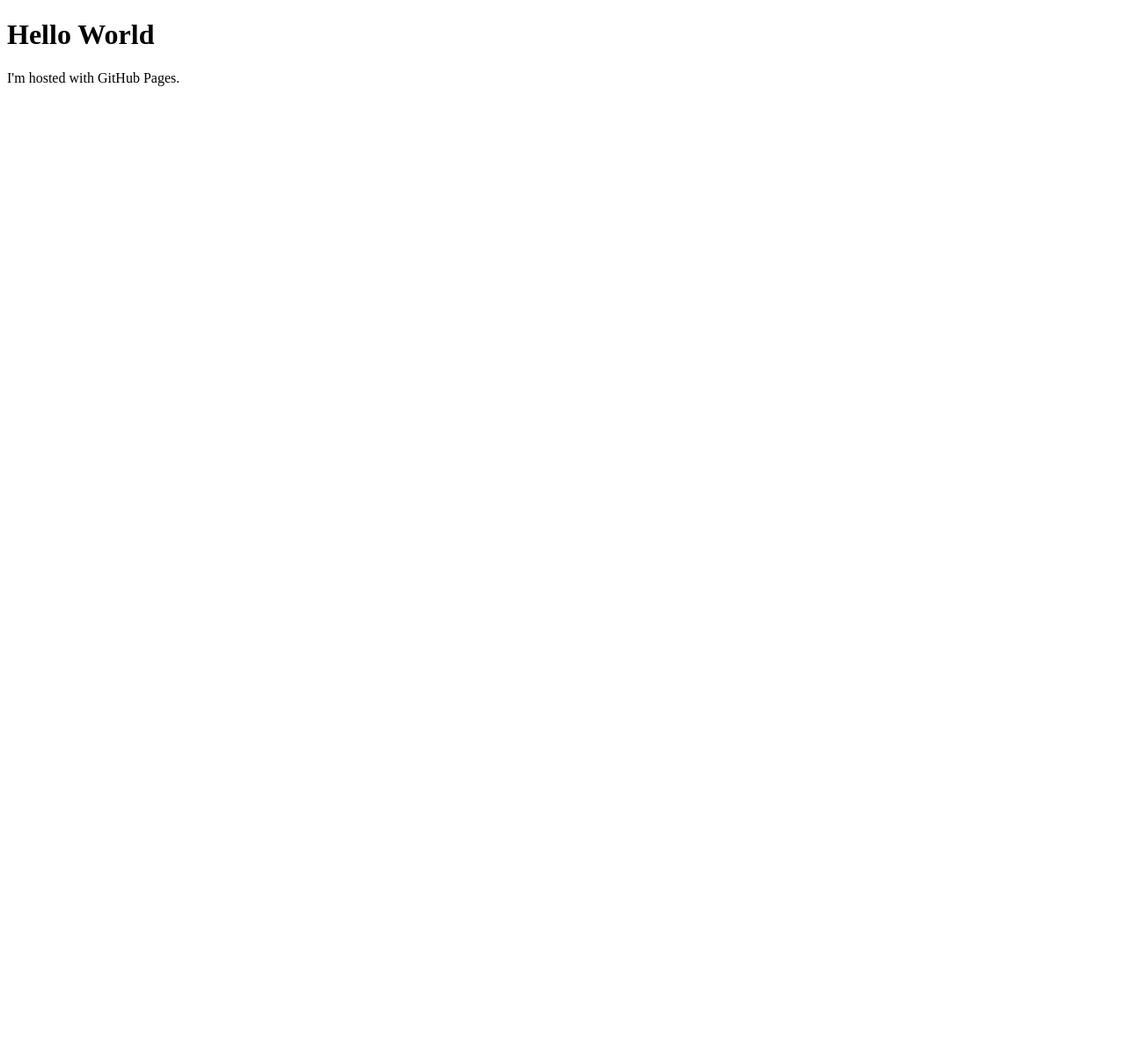
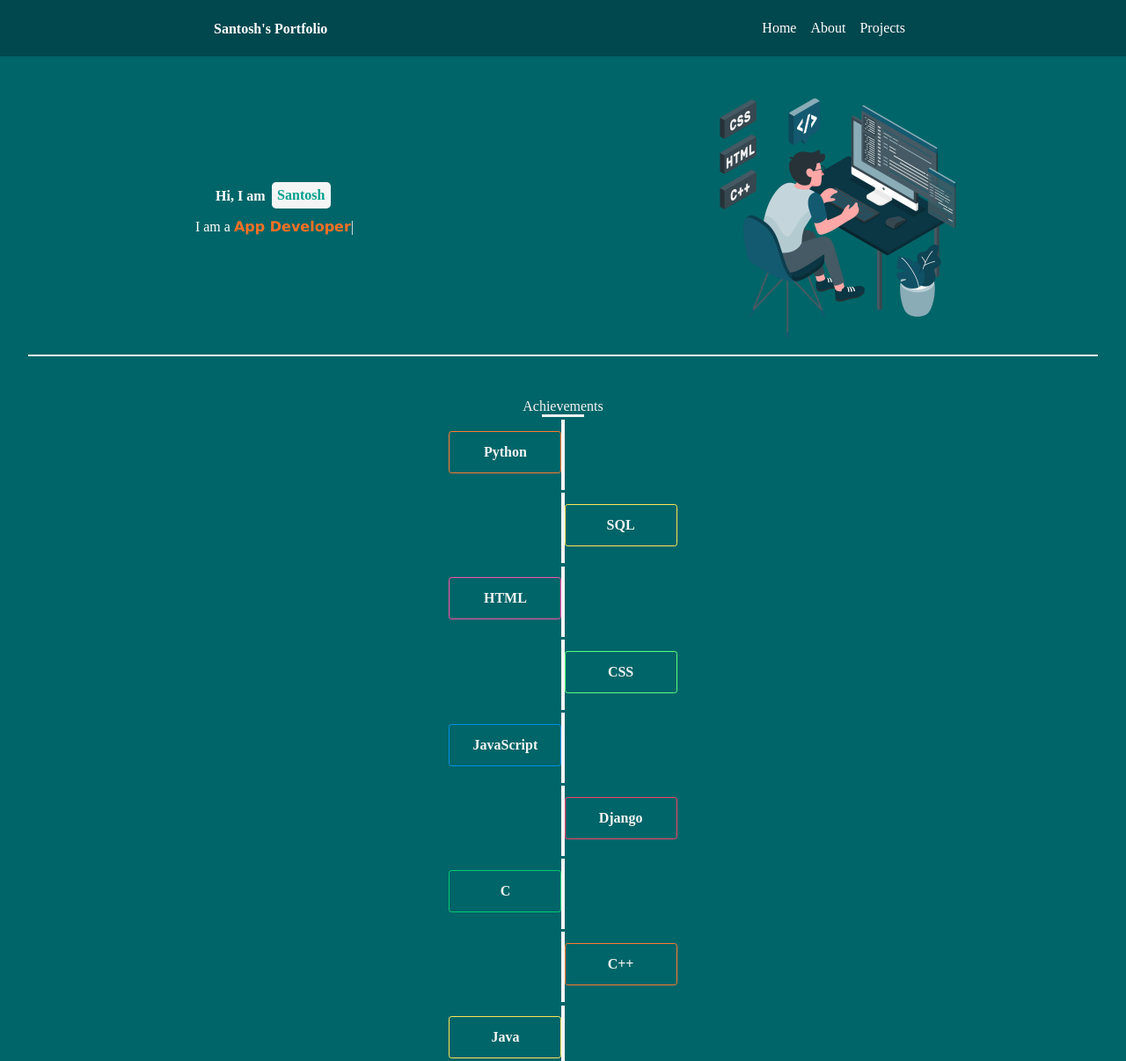
Before and after one commit to i-santosh/i-santosh.github.io, a plain HTML site: page index.html in a window 1280 px wide. Shown: the top 1206 px of the page at 88% size. Before the commit the page ends 800 px from the top, so only its background shows below. Drawn offline with nearby package versions, Linux system fonts and the light colour scheme.

Commit message:
Add files via upload

```diff
--- a/index.html
+++ b/index.html
@@ -1,7 +1,99 @@
-<!DOCTYPE html>
-<html>
+<!doctype html>
+<html lang="en">
+<head>
+    <meta charset="utf-8">
+    <meta name="viewport" content="width=device-width, initial-scale=1">
+    <title>Santosh - Dev Portfolio</title>
+    <script src="https://cdn.jsdelivr.net/npm/typed.js@2.0.11/lib/typed.min.js"></script>
+    <link rel="stylesheet" href="style.css">
+</head>
+
 <body>
-<h1>Hello World</h1>
-<p>I'm hosted with GitHub Pages.</p>
+
+    <header>
+        <nav>
+            <div class="leftnav">
+                <b>Santosh's Portfolio</b>
+            </div>
+            <div class="rightnav">
+                <ul>
+                    <li><a href="">Home</a></li>
+                    <li><a href="about">About</a></li>
+                    <li><a href="projects">Projects</a></li>
+                </ul>
+            </div>
+        </nav>
+    </header>
+
+    <main>
+        <section class="mainsection">
+            <section class="leftsec">
+                <div class="aboutme">
+                    <h4>Hi, I am <span class="purple">Santosh</span></h4>
+                </div>
+                <div class="passion">
+                    <span>I am a</span>
+                    <span id="typed-text"></span>
+                </div>
+            </section>
+            <section class="rightsec">
+                <img src="dev.png" alt="" class="devimg">
+            </section>
+        </section>
+        <hr class="divider">
+
+        <section class="milestones">
+            <div class="topic">
+                Achievements
+            </div>
+            <div class="milestoneline"></div>
+            <div class="ms orange">
+                <span class="achievementsLeft orange">Python</span>
+            </div>
+            <div class="ms">
+                <span class="achievementsRight yellow">SQL</span>
+            </div>
+            <div class="ms">
+                <span class="achievementsLeft pink">HTML</span>
+            </div>
+            <div class="ms">
+                <span class="achievementsRight green">CSS</span>
+            </div>
+            <div class="ms">
+                <span class="achievementsLeft blue">JavaScript</span>
+            </div>
+            <div class="ms">
+                <span class="achievementsRight red">Django</span>
+            </div>
+            <div class="ms">
+                <span class="achievementsLeft white">C</span>
+            </div>
+            <div class="ms">
+                <span class="achievementsRight orange">C++</span>
+            </div>
+            <div class="ms">
+                <span class="achievementsLeft yellow">Java</span>
+            </div>
+
+        </section>
+
+    </main>
+
+    <footer>
+        <div class="foot">
+            <span> &copy; <span id="cYear"></span> i-santosh.github.io</span>
+        </div>
+    </footer>
+
+    <script>
+        var typed = new Typed('#typed-text', {
+            strings: ["Web Developer", "Web Designer", "App Developer", "Django Developer", "Python Programmer", "Full-Stack Developer"],
+            typeSpeed: 50,
+            backSpeed: 30,
+            loop: true
+        });
+
+        document.getElementById("cYear").innerHTML = new Date().getFullYear();
+    </script>
 </body>
 </html>
--- /dev/null
+++ b/style.css
@@ -0,0 +1,260 @@
+* {
+    margin: 0;
+    padding: 0;
+    box-sizing: border-box;
+    font-size: 1rem;
+    color: white;
+}
+
+body {
+    background: #006568;
+}
+
+nav {
+    display: flex;
+    justify-content: space-around;
+    align-items: center;
+    background: #00474E;
+    height: 4rem;
+}
+
+nav a {
+    text-decoration: none;
+    color: white;
+    font-style: bold;
+}
+
+nav a:hover {
+    color: #00E2E3;
+    font-size: 1.03rem;
+}
+
+.leftnav {
+    font-size: 1.1rem;
+    color: white;
+}
+
+.rightnav ul {
+    display: flex;
+    justify-content: space-between;
+}
+
+.rightnav ul li {
+    list-style: none;
+    margin: 0.1rem 0.5rem;
+}
+
+.mainsection {
+    display: flex;
+    justify-content: space-around;
+    flex-wrap: wrap-reverse;
+}
+
+.mainsection section {
+    height: 19rem;
+    min-width: 20rem;
+    margin: 1rem;
+    color: white;
+}
+
+.devimg {
+    height: 20rem;
+    min-width: 20rem;
+    margin: 1rem;
+}
+
+.leftsec {
+    display: flex;
+    flex-direction: column;
+    align-items: center;
+    justify-content: center;
+}
+
+.leftsec div {
+    margin-top: 1rem;
+}
+
+.purple {
+    background: whitesmoke;
+    color: #009F8D;
+    margin: 0.2rem;
+    padding: 0.4rem;
+    border-radius: 0.3rem;
+}
+
+#typed-text {
+    font-family: Verdana;
+    font-weight: bold;
+    color: #FF7025;
+}
+
+.divider {
+    border: 0;
+    background: whitesmoke;
+    height: 0.1rem;
+    margin: 0.2rem 2rem;
+    margin-bottom: 3rem;
+}
+
+.milestones {
+    display: flex-direction;
+    flex-direction: row;
+}
+
+.topic {
+    color: whitesmoke;
+    text-align: center;
+}
+
+.milestoneline {
+    border: 0;
+    background: whitesmoke;
+    height: 0.2rem;
+    width: 3rem;
+    margin: 0 auto;
+    padding-bottom: 0;
+}
+
+.ms {
+    display: flex;
+    flex-direction: column;
+    width: 0.2rem;
+    height: 5rem;
+    margin: 0.2rem auto;
+    background: whitesmoke;
+}
+
+.achievementsLeft {
+    display: flex;
+    align-items: center;
+    justify-content: center;
+    border: 0.1rem solid whitesmoke;
+    width: 8rem;
+    height: 3rem;
+    margin: 0.8rem auto;
+    margin-left: -8rem;
+    color: whitesmoke;
+    font-weight: bold;
+    border-radius: 0.2rem;
+}
+.achievementsRight {
+    display: flex;
+    align-items: center;
+    justify-content: center;
+    border: 0.1rem solid whitesmoke;
+    width: 8rem;
+    height: 3rem;
+    margin: 0.8rem auto;
+    margin-left: 0.2rem;
+    color: whitesmoke;
+    font-weight: bold;
+    border-radius: 0.2rem;
+}
+
+.orange {
+    border-color: #FF7B2F;
+}
+
+.white {
+    border-color: #00C972;
+}
+
+.red {
+    border-color: #FF3F67;
+}
+
+.green {
+    border-color: #5BFF7F;
+}
+
+.yellow {
+    border-color: #FFE659;
+}
+.pink {
+    border-color: #FF4EB1;
+}
+.blue {
+    border-color: #0090E7;
+}
+
+.foot {
+    height: 4rem;
+    display: flex;
+    justify-content: center;
+    align-items: center;
+    color: white;
+    font-size: 0.7rem;
+    background: #00474E;
+}
+
+
+.top h1 {
+    font-size: 2rem;
+    margin: 1rem;
+    padding: 1rem;
+    line-height: 3rem;
+    text-align: center;
+}
+
+.top h1 span {
+    font-size: 2rem;
+}
+
+.part2 {
+    margin: 1rem;
+    padding: 1rem;
+    text-align: center;
+}
+
+.hd {
+    margin: 1rem;
+    padding: 1rem;
+    text-align: center;
+
+}
+
+.hd .purple {
+    max-width: 20rem;
+    margin: 1rem auto;
+
+}
+
+.pj {
+    height: 30rem;
+    display: flex;
+    align-items: center;
+    justify-content: center;
+    flex-direction: column;
+}
+
+.pj a {
+    text-decoration: none;
+    color: white;
+}
+
+.pj .ptopic {
+    text-align: center;
+    margin: 2rem;
+    padding: 2rem;
+    border: 0.1rem solid white;
+    border-radius: 0.2rem;
+}
+
+.pj ul li {
+    list-style: numbers;
+}
+
+.projectLists {
+    text-align: left;
+}
+
+.pic{
+    text-align: center;
+    margin: auto;
+    margin-top: 2rem;
+}
+.mypic{
+    height: 15rem;
+    width: auto;
+    border-radius: 50%;
+}
```
Also changed, not shown: about.html (added, +74 -0 lines), contact.html (added, +49 -0 lines), dev.png (added), me.png (added).
